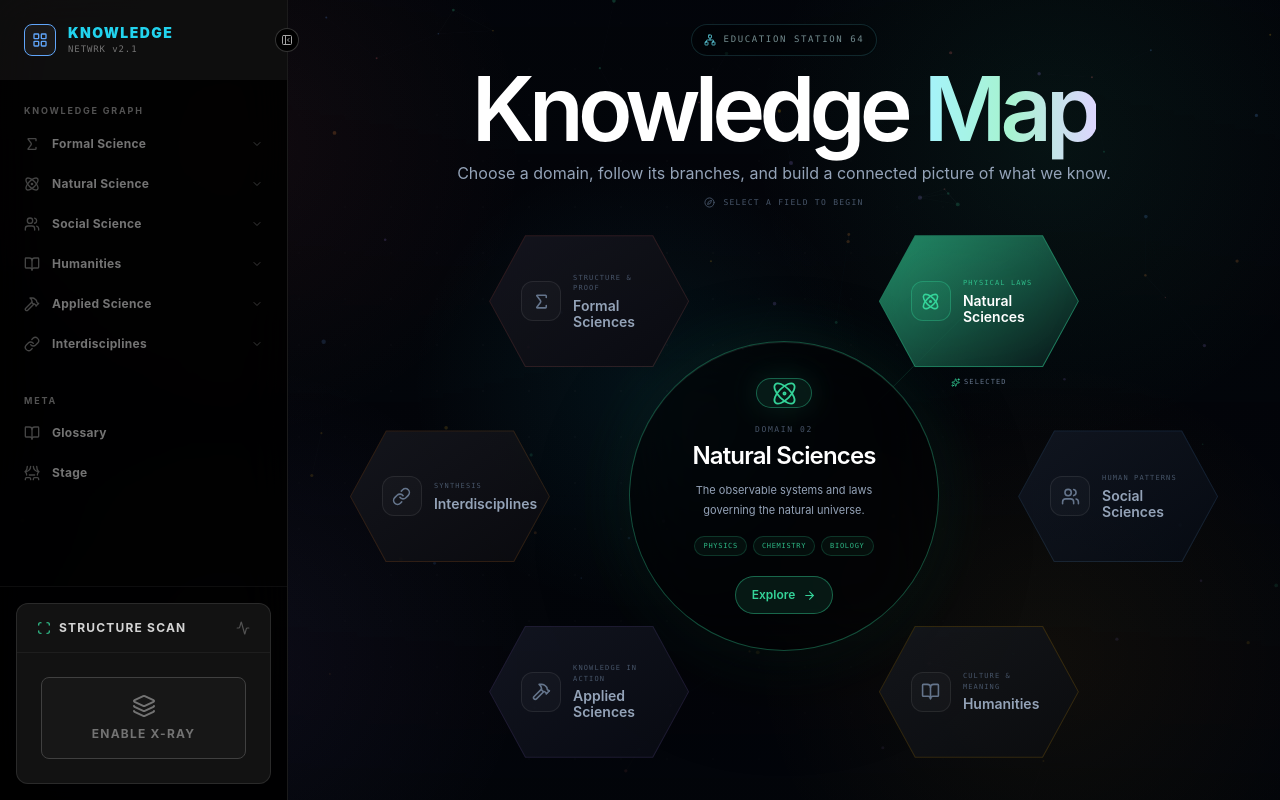
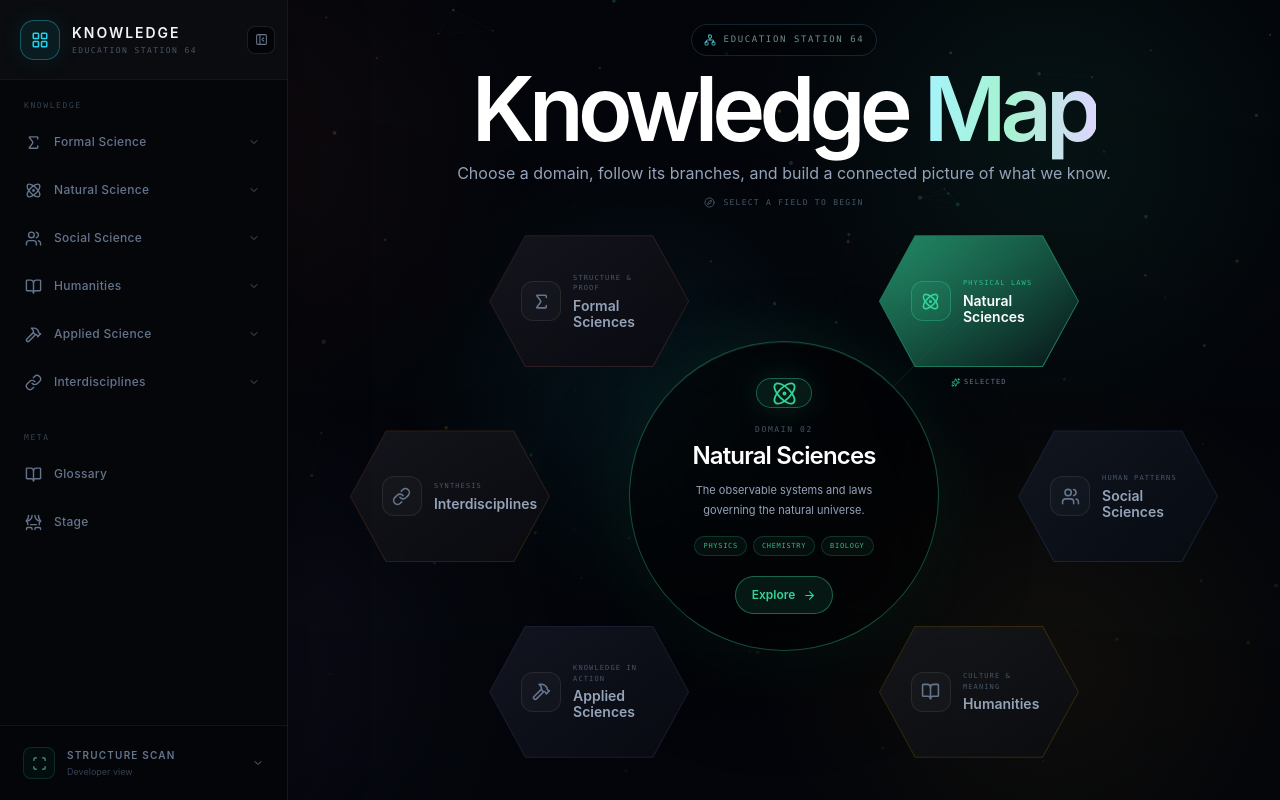
Before and after one commit to nickf723/ed-dev, a Next.js app: page / in a window 1280 px wide. Built offline with nearby package versions, Linux system fonts and the light colour scheme.

Commit message:
Rebuild shared sidebar navigation

```diff
--- a/app/_components/Sidebar.tsx
+++ b/app/_components/Sidebar.tsx
@@ -10,21 +10,12 @@ import {
   Menu,
   PanelLeftClose,
   PanelLeftOpen,
+  Scan,
   X,
 } from "lucide-react";
 import XRayConsole from "@/app/_components/XRayConsole";
 import { DOMAIN_BY_ID, getDomainForPath, type DomainId } from "@/lib/domains";
 import { NAVIGATION_DATA, type NavigationItem } from "@/lib/navigation";
-
-const utilityThemes = {
-  meta: "text-neutral-200 border-white/20 bg-white/5",
-  home: "text-blue-400 border-blue-500/30 bg-blue-500/10",
-};
-
-function getThemeClass(domain: string) {
-  const registeredDomain = DOMAIN_BY_ID[domain as DomainId];
-  return registeredDomain?.theme.sidebar ?? utilityThemes.home;
-}
 
 type SidebarProps = {
   isCollapsed: boolean;
@@ -33,92 +24,106 @@ type SidebarProps = {
 
 type SidebarDomain = DomainId | "meta" | "home";
 
+function domainRgb(domain: SidebarDomain): string {
+  if (domain === "meta") return "148, 163, 184";
+  if (domain === "home") return "34, 211, 238";
+  return DOMAIN_BY_ID[domain]?.theme.rgb ?? "148, 163, 184";
+}
+
 export default function Sidebar({ isCollapsed, onCollapsedChange }: SidebarProps) {
   const pathname = usePathname();
   const [isMobileOpen, setIsMobileOpen] = useState(false);
+  const [showStructureScan, setShowStructureScan] = useState(false);
   const activeDomain = getDomainForPath(pathname);
-  const isMeta =
-    pathname.startsWith("/skeleton") ||
-    pathname.startsWith("/glossary") ||
-    pathname.startsWith("/stage");
-  const activeTheme = activeDomain?.theme.sidebar ?? (isMeta ? utilityThemes.meta : utilityThemes.home);
+  const isMeta = pathname.startsWith("/glossary") || pathname.startsWith("/stage") || pathname.startsWith("/skeleton");
+  const shellDomain: SidebarDomain = activeDomain?.id ?? (isMeta ? "meta" : "home");
+  const shellRgb = domainRgb(shellDomain);
 
   useEffect(() => {
     setIsMobileOpen(false);
   }, [pathname]);
 
+  const toggleMobile = () => {
+    if (!isMobileOpen && isCollapsed) onCollapsedChange(false);
+    setIsMobileOpen((current) => !current);
+  };
+
+  const toggleStructureScan = () => {
+    if (isCollapsed) {
+      onCollapsedChange(false);
+      setShowStructureScan(true);
+      return;
+    }
+    setShowStructureScan((current) => !current);
+  };
+
   return (
     <>
       <button
-        onClick={() => setIsMobileOpen(!isMobileOpen)}
-        className="fixed top-4 left-4 z-50 p-2 rounded-lg bg-black/50 border border-white/10 text-white backdrop-blur-md md:hidden"
+        onClick={toggleMobile}
+        className="fixed left-4 top-4 z-50 rounded-xl border border-white/10 bg-[#07090d]/90 p-2.5 text-white shadow-xl backdrop-blur-xl md:hidden"
         type="button"
         aria-label={isMobileOpen ? "Close navigation" : "Open navigation"}
       >
-        {isMobileOpen ? <X size={20} /> : <Menu size={20} />}
+        {isMobileOpen ? <X size={19} /> : <Menu size={19} />}
       </button>
 
-      {isMobileOpen && (
+      {isMobileOpen ? (
         <div
-          className="fixed inset-0 bg-black/80 backdrop-blur-sm z-40 md:hidden"
+          className="fixed inset-0 z-40 bg-black/70 backdrop-blur-sm md:hidden"
           onClick={() => setIsMobileOpen(false)}
           aria-hidden="true"
         />
-      )}
+      ) : null}
 
       <aside
-        className={`
-          fixed inset-y-0 left-0 z-40 flex flex-col bg-black/90 backdrop-blur-xl border-r border-white/10 transition-all duration-300 ease-in-out
-          ${isMobileOpen ? "translate-x-0" : "-translate-x-full md:translate-x-0"}
-          ${isCollapsed ? "w-20" : "w-72"}
-        `}
+        className={`fixed inset-y-0 left-0 z-40 flex w-72 flex-col border-r border-white/[0.07] bg-[#05070a]/95 shadow-[18px_0_60px_rgba(0,0,0,0.22)] backdrop-blur-2xl transition-[width,transform] duration-300 ease-out md:translate-x-0 ${
+          isMobileOpen ? "translate-x-0" : "-translate-x-full"
+        } ${isCollapsed ? "md:w-20" : "md:w-72"}`}
       >
-        <div className="h-20 flex items-center border-b border-white/5 relative">
+        <header className="relative h-20 shrink-0 border-b border-white/[0.06]">
           <Link
             href="/"
-            className={`flex items-center gap-3 px-6 w-full h-full hover:bg-white/5 transition-colors group ${isCollapsed ? "justify-center px-0" : ""}`}
+            className={`flex h-full items-center gap-3 px-5 transition-colors hover:bg-white/[0.025] ${isCollapsed ? "md:justify-center md:px-0" : ""}`}
             aria-label="Education Station 64 home"
           >
-            <div
-              className={`flex h-8 w-8 shrink-0 items-center justify-center rounded-lg border transition-all duration-500 ${activeTheme.replace("text-", "border-").split(" ")[0]} bg-white/5`}
+            <span
+              className="flex h-10 w-10 shrink-0 items-center justify-center rounded-[14px] border transition-all duration-300"
+              style={{
+                color: `rgb(${shellRgb})`,
+                borderColor: `rgba(${shellRgb},0.34)`,
+                background: `rgba(${shellRgb},0.08)`,
+                boxShadow: `0 0 26px rgba(${shellRgb},0.08)`,
+              }}
             >
-              <LayoutGrid size={16} className={activeTheme.split(" ")[0]} />
-            </div>
+              <LayoutGrid size={18} />
+            </span>
 
-            <div
-              className={`transition-opacity duration-200 ${isCollapsed ? "opacity-0 w-0 overflow-hidden" : "opacity-100"}`}
-            >
-              <h1 className="text-sm font-black tracking-widest text-white group-hover:text-cyan-400 transition-colors whitespace-nowrap">
-                KNOWLEDGE
-              </h1>
-              <p className="text-[9px] font-mono text-neutral-500 tracking-widest whitespace-nowrap">
-                NETWRK v2.1
-              </p>
-            </div>
+            <span className={`min-w-0 ${isCollapsed ? "md:hidden" : ""}`}>
+              <strong className="block text-sm font-semibold tracking-[0.14em] text-slate-100">KNOWLEDGE</strong>
+              <span className="mt-0.5 block font-mono text-[8px] uppercase tracking-[0.18em] text-slate-600">Education Station 64</span>
+            </span>
           </Link>
 
           <button
             onClick={() => onCollapsedChange(!isCollapsed)}
-            className="hidden md:flex absolute -right-3 top-1/2 -translate-y-1/2 w-6 h-6 bg-black border border-white/20 rounded-full items-center justify-center text-neutral-400 hover:text-white hover:border-white transition-all z-50"
+            className={`absolute hidden h-7 w-7 items-center justify-center rounded-lg border border-white/10 bg-black/60 text-slate-500 transition-all hover:border-white/20 hover:text-white md:flex ${
+              isCollapsed ? "bottom-1.5 right-1.5" : "right-3 top-1/2 -translate-y-1/2"
+            }`}
             type="button"
             aria-label={isCollapsed ? "Expand sidebar" : "Collapse sidebar"}
           >
-            {isCollapsed ? <PanelLeftOpen size={12} /> : <PanelLeftClose size={12} />}
+            {isCollapsed ? <PanelLeftOpen size={13} /> : <PanelLeftClose size={13} />}
           </button>
-        </div>
+        </header>
 
-        <nav
-          className={`flex-1 overflow-y-auto py-6 space-y-8 scrollbar-thin scrollbar-thumb-white/10 ${isCollapsed ? "px-2" : "px-3"}`}
-        >
+        <nav className={`flex-1 overflow-y-auto py-5 ${isCollapsed ? "md:px-2" : "px-3"}`}>
+          <div className="space-y-7">
             {NAVIGATION_DATA.map((section) => (
-            <div key={section.title} className={isCollapsed ? "text-center" : ""}>
-              <h3
-                className={`mb-2 text-[9px] font-bold uppercase tracking-[0.2em] text-neutral-600 transition-opacity duration-300 ${isCollapsed ? "opacity-0 h-0 overflow-hidden" : "px-3"}`}
-              >
-                {section.title}
-              </h3>
-
-              {isCollapsed && <div className="h-px w-8 bg-white/5 mx-auto mb-4" />}
+              <section key={section.title}>
+                <h2 className={`mb-2 px-3 font-mono text-[8px] uppercase tracking-[0.2em] text-slate-700 ${isCollapsed ? "md:hidden" : ""}`}>
+                  {section.title === "Knowledge Graph" ? "Knowledge" : section.title}
+                </h2>
 
                 <div className="space-y-1">
                   {section.items.map((item) => (
@@ -130,21 +135,46 @@ export default function Sidebar({ isCollapsed, onCollapsedChange }: SidebarProps
                     />
                   ))}
                 </div>
+              </section>
+            ))}
           </div>
-          ))}
         </nav>
 
-        <div
-          className={`p-4 border-t border-white/5 bg-black/20 transition-all ${isCollapsed ? "flex justify-center p-2" : ""}`}
+        <footer className={`shrink-0 border-t border-white/[0.06] bg-black/15 p-2.5 ${isCollapsed ? "md:p-2" : ""}`}>
+          <button
+            type="button"
+            onClick={toggleStructureScan}
+            title={isCollapsed ? "Structure scan" : undefined}
+            className={`flex w-full items-center gap-3 rounded-xl border border-transparent px-3 py-2.5 text-left text-slate-500 transition-all hover:border-white/[0.08] hover:bg-white/[0.035] hover:text-slate-300 ${isCollapsed ? "md:justify-center md:px-0" : ""}`}
           >
-          {isCollapsed ? (
-            <div className="w-8 h-8 rounded-full bg-white/5 flex items-center justify-center animate-pulse">
-              <div className="w-2 h-2 bg-green-500 rounded-full" />
+            <span className="flex h-8 w-8 shrink-0 items-center justify-center rounded-lg border border-emerald-400/15 bg-emerald-400/[0.045] text-emerald-300/65">
+              <Scan size={15} />
+            </span>
+            <span className={`min-w-0 flex-1 ${isCollapsed ? "md:hidden" : ""}`}>
+              <strong className="block text-[10px] font-semibold uppercase tracking-[0.12em]">Structure scan</strong>
+              <span className="mt-0.5 block text-[9px] text-slate-700">Developer view</span>
+            </span>
+            <ChevronDown
+              size={12}
+              className={`transition-transform ${showStructureScan ? "rotate-180" : ""} ${isCollapsed ? "md:hidden" : ""}`}
+            />
+          </button>
+
+          <AnimatePresence initial={false}>
+            {showStructureScan && !isCollapsed ? (
+              <motion.div
+                initial={{ height: 0, opacity: 0 }}
+                animate={{ height: "auto", opacity: 1 }}
+                exit={{ height: 0, opacity: 0 }}
+                className="overflow-hidden"
+              >
+                <div className="pt-2">
+                  <XRayConsole />
                 </div>
-          ) : (
-            <XRayConsole />
-          )}
-        </div>
+              </motion.div>
+            ) : null}
+          </AnimatePresence>
+        </footer>
       </aside>
     </>
   );
@@ -164,83 +194,101 @@ function NavItem({
   parentDomain?: SidebarDomain;
 }) {
   const itemDomain: SidebarDomain = item.domain || parentDomain || getDomainForPath(item.href)?.id || "home";
+  const rgb = domainRgb(itemDomain);
   const isExactMatch = currentPath === item.href;
-  const isChildActive = currentPath.startsWith(item.href + "/") && currentPath !== item.href;
-  const isActive = isExactMatch || isChildActive;
-  const [expanded, setExpanded] = useState(isActive);
+  const isDescendantActive = currentPath.startsWith(`${item.href}/`);
+  const isActiveBranch = isExactMatch || isDescendantActive;
+  const hasChildren = Boolean(item.children?.length);
+  const [expanded, setExpanded] = useState(isActiveBranch);
   const Icon = item.icon;
   const isTopLevel = depth === 0;
 
   useEffect(() => {
-    if (isActive) setExpanded(true);
-    if (isCollapsed) setExpanded(false);
-  }, [isActive, isCollapsed]);
+    if (isActiveBranch) setExpanded(true);
+  }, [isActiveBranch]);
 
-  const handleClick = () => {
-    if (item.children && item.children.length > 0 && !isCollapsed) {
-      setExpanded(!expanded);
-    }
-  };
-
-  const containerStyle = isTopLevel
-    ? `flex items-center justify-between rounded-lg transition-all cursor-pointer relative
-       ${isCollapsed ? "p-3 justify-center" : "px-3 py-2.5"}
-       ${isActive ? getThemeClass(itemDomain) : "text-neutral-500 hover:text-neutral-200 hover:bg-white/5"}`
-    : `flex items-center justify-between rounded transition-all cursor-pointer relative
-       ${isCollapsed ? "justify-center p-2" : "px-3 py-1.5 text-[11px]"}
-       ${isExactMatch ? "text-white bg-white/10 font-medium" : "text-neutral-500 hover:text-neutral-300 hover:bg-white/5"}`;
+  const activeBackground = isTopLevel
+    ? `linear-gradient(90deg, rgba(${rgb},0.12), rgba(${rgb},0.035))`
+    : "rgba(255,255,255,0.055)";
 
   return (
-    <div className="relative group">
+    <div className="relative">
+      <div
+        className={`group flex items-center rounded-xl border transition-all ${
+          isTopLevel ? "min-h-11" : "min-h-8 rounded-lg"
+        } ${isActiveBranch ? "text-white" : "border-transparent text-slate-500 hover:bg-white/[0.03] hover:text-slate-300"} ${
+          isCollapsed ? "md:justify-center" : ""
+        }`}
+        style={
+          isActiveBranch
+            ? {
+                borderColor: isTopLevel ? `rgba(${rgb},0.22)` : "rgba(255,255,255,0.06)",
+                background: activeBackground,
+              }
+            : undefined
+        }
+      >
         <Link
           href={item.href}
-        onClick={handleClick}
-        title={isCollapsed ? item.label : ""}
-        className={containerStyle}
+          title={isCollapsed ? item.label : undefined}
+          className={`flex min-w-0 flex-1 items-center gap-3 ${isTopLevel ? "px-3 py-2.5" : "px-3 py-1.5"} ${
+            isCollapsed ? "md:justify-center md:px-0" : ""
+          }`}
         >
-        <div className={`flex items-center ${isCollapsed ? "justify-center" : "gap-3 flex-1"}`}>
-          {Icon && (
-            <Icon
-              size={isCollapsed ? 20 : isTopLevel ? 16 : 14}
-              className={
-                isActive
-                  ? "opacity-100"
-                  : "opacity-60 group-hover:opacity-100 transition-opacity"
-              }
+          {Icon ? (
+            <span
+              className="flex shrink-0 items-center justify-center transition-colors"
+              style={{ color: isActiveBranch ? `rgb(${rgb})` : undefined }}
+            >
+              <Icon size={isTopLevel ? 17 : 14} />
+            </span>
+          ) : (
+            <span
+              className="h-1.5 w-1.5 shrink-0 rounded-full transition-all"
+              style={{
+                background: isExactMatch ? `rgb(${rgb})` : `rgba(${rgb},0.32)`,
+                boxShadow: isExactMatch ? `0 0 8px rgba(${rgb},0.55)` : undefined,
+              }}
             />
           )}
 
           <span
-            className={`font-bold tracking-wide transition-all duration-300 ${isCollapsed ? "w-0 overflow-hidden opacity-0 absolute" : "w-auto opacity-100 relative"} ${isTopLevel ? "text-xs" : "text-[11px]"}`}
+            className={`min-w-0 truncate font-medium tracking-wide ${isTopLevel ? "text-[12px]" : "text-[11px]"} ${
+              isExactMatch ? "text-white" : ""
+            } ${isCollapsed ? "md:hidden" : ""}`}
           >
             {item.label}
           </span>
+        </Link>
+
+        {hasChildren ? (
+          <button
+            type="button"
+            onClick={() => setExpanded((current) => !current)}
+            className={`mr-1.5 flex h-7 w-7 shrink-0 items-center justify-center rounded-lg text-slate-600 transition-all hover:bg-white/[0.05] hover:text-slate-300 ${
+              isCollapsed ? "md:hidden" : ""
+            }`}
+            aria-label={`${expanded ? "Collapse" : "Expand"} ${item.label}`}
+            aria-expanded={expanded}
+          >
+            <ChevronDown size={12} className={`transition-transform duration-200 ${expanded ? "rotate-180" : ""}`} />
+          </button>
+        ) : null}
       </div>
 
-        {item.children && item.children.length > 0 && !isCollapsed && (
-          <ChevronDown
-            size={12}
-            className={`transition-transform duration-300 opacity-50 ${expanded ? "rotate-180" : ""}`}
-          />
-        )}
-
-        {isActive && isCollapsed && isTopLevel && (
-          <div className="absolute right-1 top-1 w-1.5 h-1.5 rounded-full bg-current shadow-[0_0_5px_currentColor]" />
-        )}
-      </Link>
-
-      <AnimatePresence>
-        {expanded && item.children && item.children.length > 0 && !isCollapsed && (
+      <AnimatePresence initial={false}>
+        {expanded && hasChildren ? (
           <motion.div
             initial={{ height: 0, opacity: 0 }}
             animate={{ height: "auto", opacity: 1 }}
             exit={{ height: 0, opacity: 0 }}
-            className="overflow-hidden"
+            className={`overflow-hidden ${isCollapsed ? "md:hidden" : ""}`}
           >
             <div
-              className={`${isTopLevel ? "ml-4 pl-3 border-l border-white/10" : "ml-2 pl-2 border-l border-white/5"} py-1 space-y-0.5 mt-1`}
+              className={`ml-5 mt-1 space-y-0.5 border-l py-0.5 pl-2 ${isTopLevel ? "" : "ml-3"}`}
+              style={{ borderColor: `rgba(${rgb},0.15)` }}
             >
-              {item.children.map((child) => (
+              {item.children?.map((child) => (
                 <NavItem
                   key={child.href}
                   item={child}
@@ -252,7 +300,7 @@ function NavItem({
               ))}
             </div>
           </motion.div>
-        )}
+        ) : null}
       </AnimatePresence>
     </div>
   );
```
Lines whose indentation alone changed are shown as unchanged.
